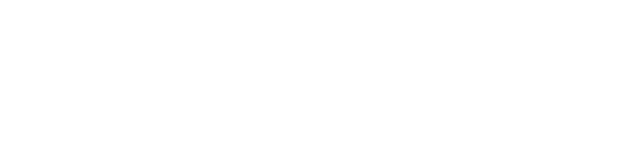
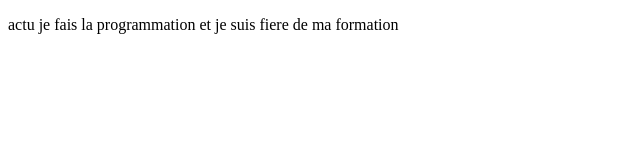
Before and after one commit to kaffoui/git-mon-cv, a plain HTML site: page index.html in a window 1280 px wide. Shown: the whole page, without its empty margins (0-640 px from the left). Drawn offline with Linux system fonts and the light colour scheme.

Commit message:
mise en place de la section formations

```diff
--- a/index.html
+++ b/index.html
@@ -7,7 +7,9 @@
     <title>EXERCICES</title>
 </head>
 <body>
-
+    <p>
+        actu je fais la programmation et je suis fiere de ma formation
+    </p>
 </body>
 
 </html>
```
